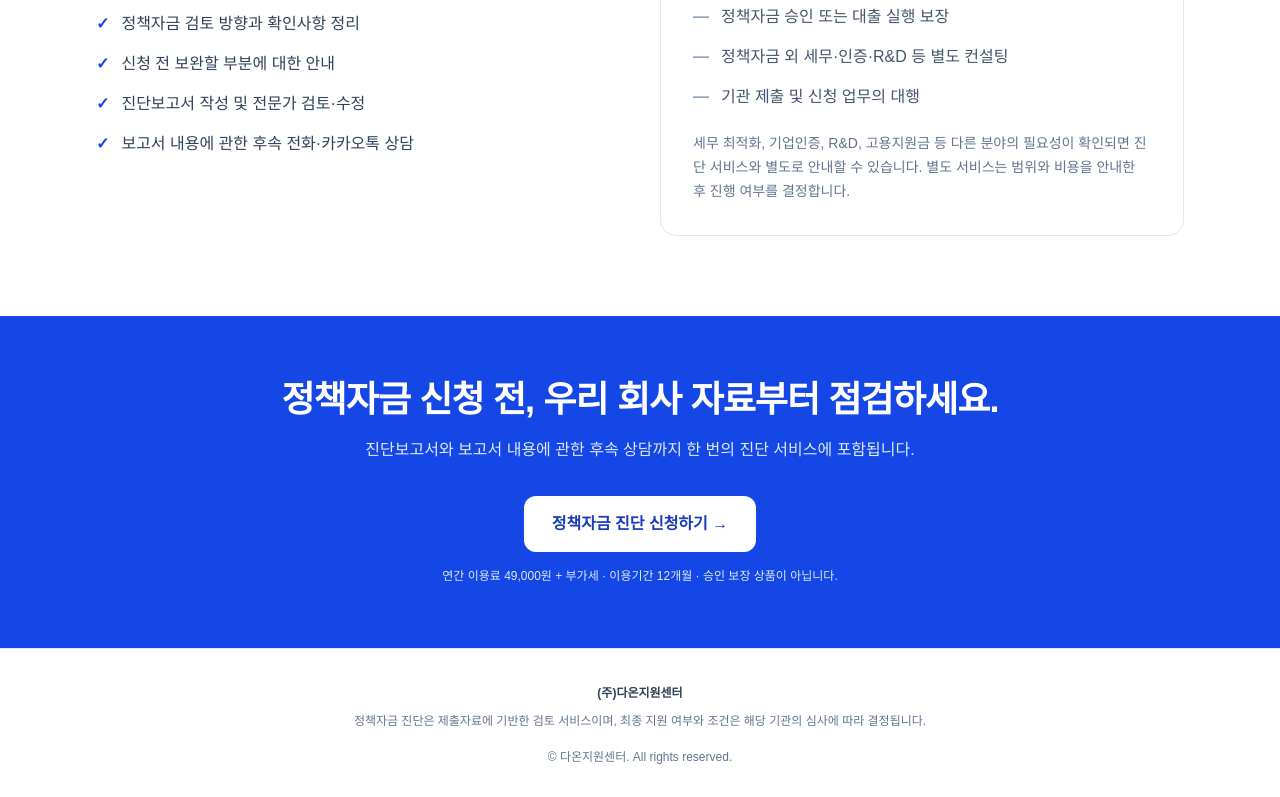
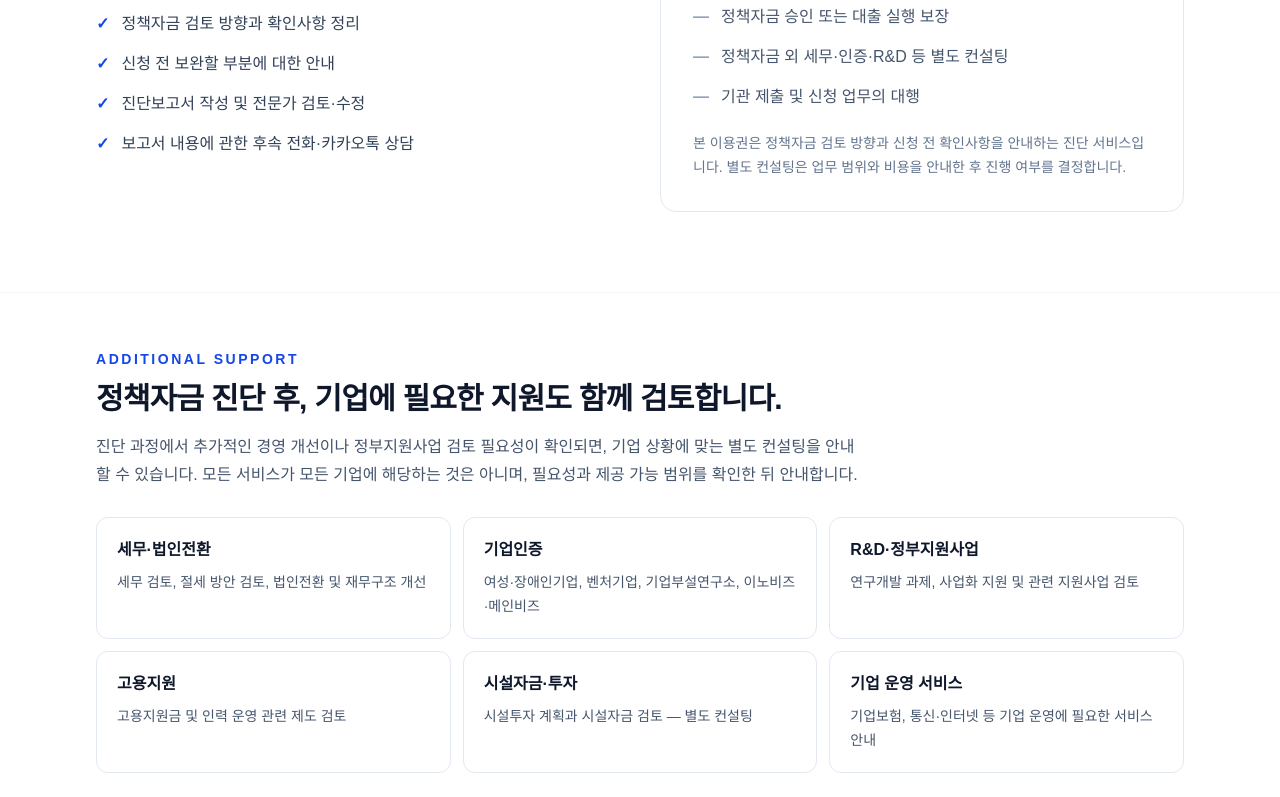
Before and after one commit to kimjintaek/ai-company-support, a Next.js app: page /policy-fund in a window 1280 px wide. Shown: the part 2260-3057 px from the top of the page. Built offline with nearby package versions, Linux system fonts and the light colour scheme.

Commit message:
Add follow-up consulting section below policy-fund scope

```diff
--- a/app/policy-fund/page.tsx
+++ b/app/policy-fund/page.tsx
@@ -172,8 +172,43 @@ export default function PolicyFundLandingPage() {
             ))}
           </ul>
           <p className="mt-5 text-sm leading-6 text-slate-500">
-            세무 최적화, 기업인증, R&D, 고용지원금 등 다른 분야의 필요성이 확인되면 진단 서비스와 별도로 안내할 수 있습니다.
-            별도 서비스는 범위와 비용을 안내한 후 진행 여부를 결정합니다.
+            본 이용권은 정책자금 검토 방향과 신청 전 확인사항을 안내하는 진단 서비스입니다.
+            별도 컨설팅은 업무 범위와 비용을 안내한 후 진행 여부를 결정합니다.
+          </p>
+        </div>
+      </section>
+
+      <section className="border-t border-slate-100 bg-white">
+        <div className="mx-auto max-w-6xl px-5 py-12 sm:px-8 sm:py-14">
+          <div className="max-w-3xl">
+            <p className="text-sm font-bold uppercase tracking-[0.18em] text-blue-700">Additional support</p>
+            <h2 className="mt-3 text-2xl font-extrabold tracking-tight sm:text-3xl">
+              정책자금 진단 후, 기업에 필요한 지원도 함께 검토합니다.
+            </h2>
+            <p className="mt-4 leading-7 text-slate-600">
+              진단 과정에서 추가적인 경영 개선이나 정부지원사업 검토 필요성이 확인되면,
+              기업 상황에 맞는 별도 컨설팅을 안내할 수 있습니다. 모든 서비스가 모든 기업에 해당하는 것은 아니며,
+              필요성과 제공 가능 범위를 확인한 뒤 안내합니다.
+            </p>
+          </div>
+          <div className="mt-7 grid gap-3 sm:grid-cols-2 lg:grid-cols-3">
+            {[
+              { title: "세무·법인전환", body: "세무 검토, 절세 방안 검토, 법인전환 및 재무구조 개선" },
+              { title: "기업인증", body: "여성·장애인기업, 벤처기업, 기업부설연구소, 이노비즈·메인비즈" },
+              { title: "R&D·정부지원사업", body: "연구개발 과제, 사업화 지원 및 관련 지원사업 검토" },
+              { title: "고용지원", body: "고용지원금 및 인력 운영 관련 제도 검토" },
+              { title: "시설자금·투자", body: "시설투자 계획과 시설자금 검토 — 별도 컨설팅" },
+              { title: "기업 운영 서비스", body: "기업보험, 통신·인터넷 등 기업 운영에 필요한 서비스 안내" },
+            ].map((item) => (
+              <article key={item.title} className="rounded-xl border border-slate-200 p-5">
+                <h3 className="font-bold text-slate-900">{item.title}</h3>
+                <p className="mt-2 text-sm leading-6 text-slate-600">{item.body}</p>
+              </article>
+            ))}
+          </div>
+          <p className="mt-5 text-xs leading-6 text-slate-500">
+            ※ 위 분야는 별도 컨설팅 또는 서비스 안내 항목이며 연간 이용권에 포함되지 않습니다.
+            업무 범위와 비용을 먼저 안내하며, 정책자금 승인이나 지원사업 선정 결과를 보장하지 않습니다.
           </p>
         </div>
       </section>
```
